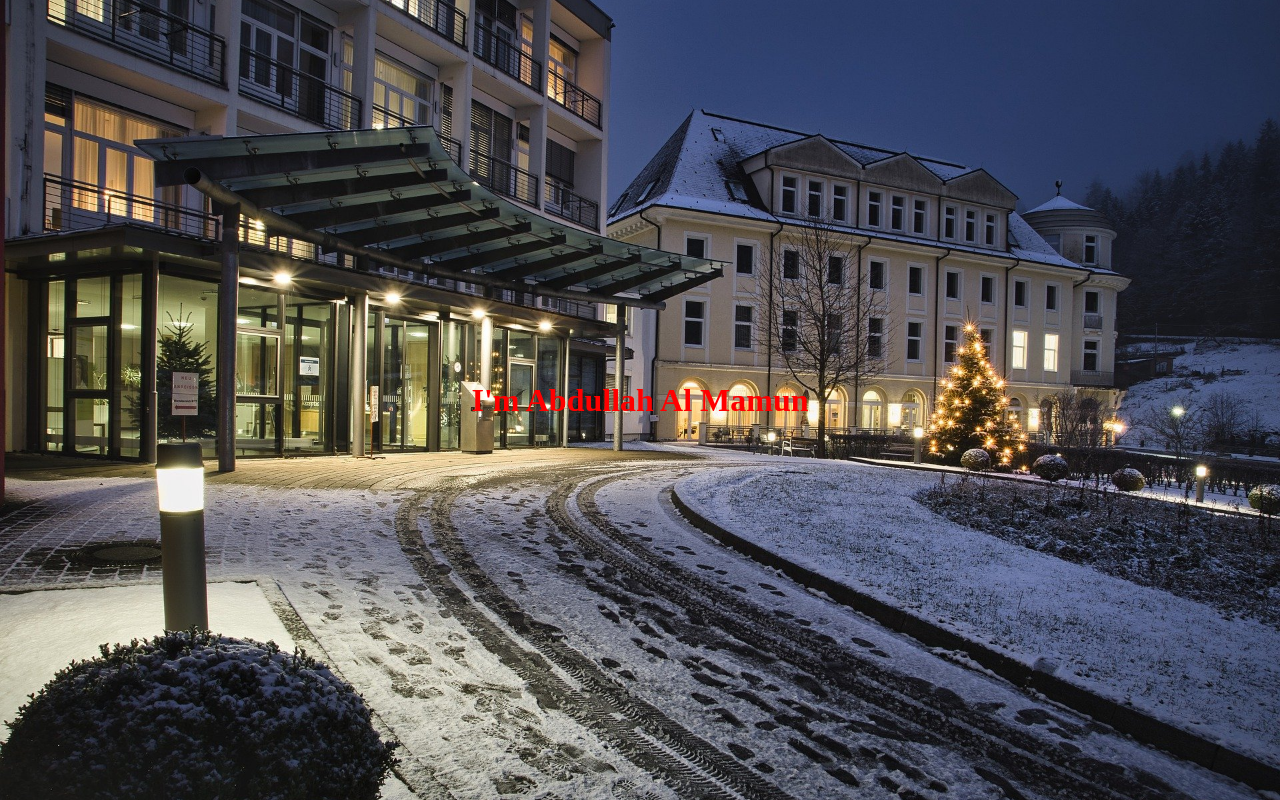
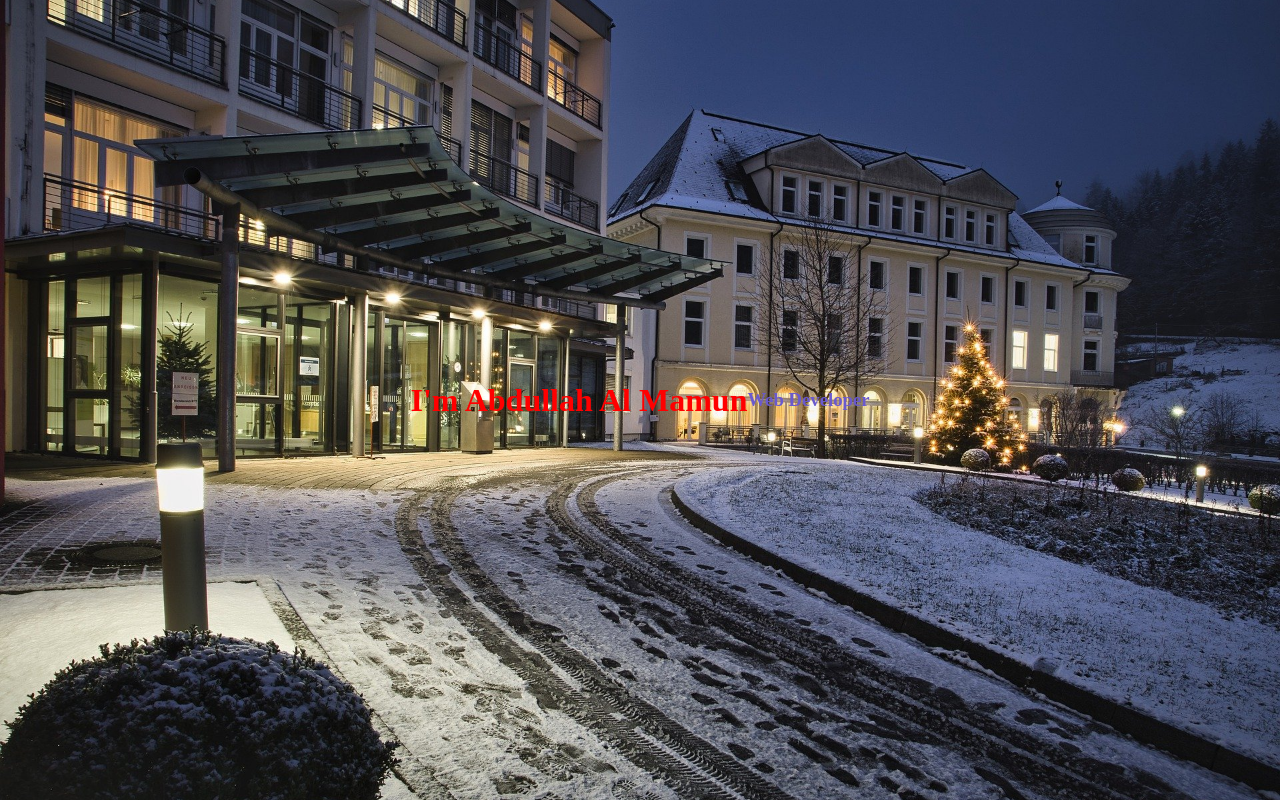
Before and after one commit to mamunalabdullah/portfolio, a plain HTML site: page index.html in a window 1280 px wide. Drawn offline with Linux system fonts and the light colour scheme.

Commit message:
something changed

```diff
--- a/index.html
+++ b/index.html
@@ -11,6 +11,7 @@
 <body>
     <div class="profile">
         <h1>I'm Abdullah Al Mamun</h1>
+        <h3>Web Developer</h3>
     </div>
 </body>
 </html>
--- a/style.css
+++ b/style.css
@@ -13,3 +13,7 @@
     justify-content: center;
     align-items: center;
 }
+.profile h3{
+    color: slateblue;
+
+}
```
